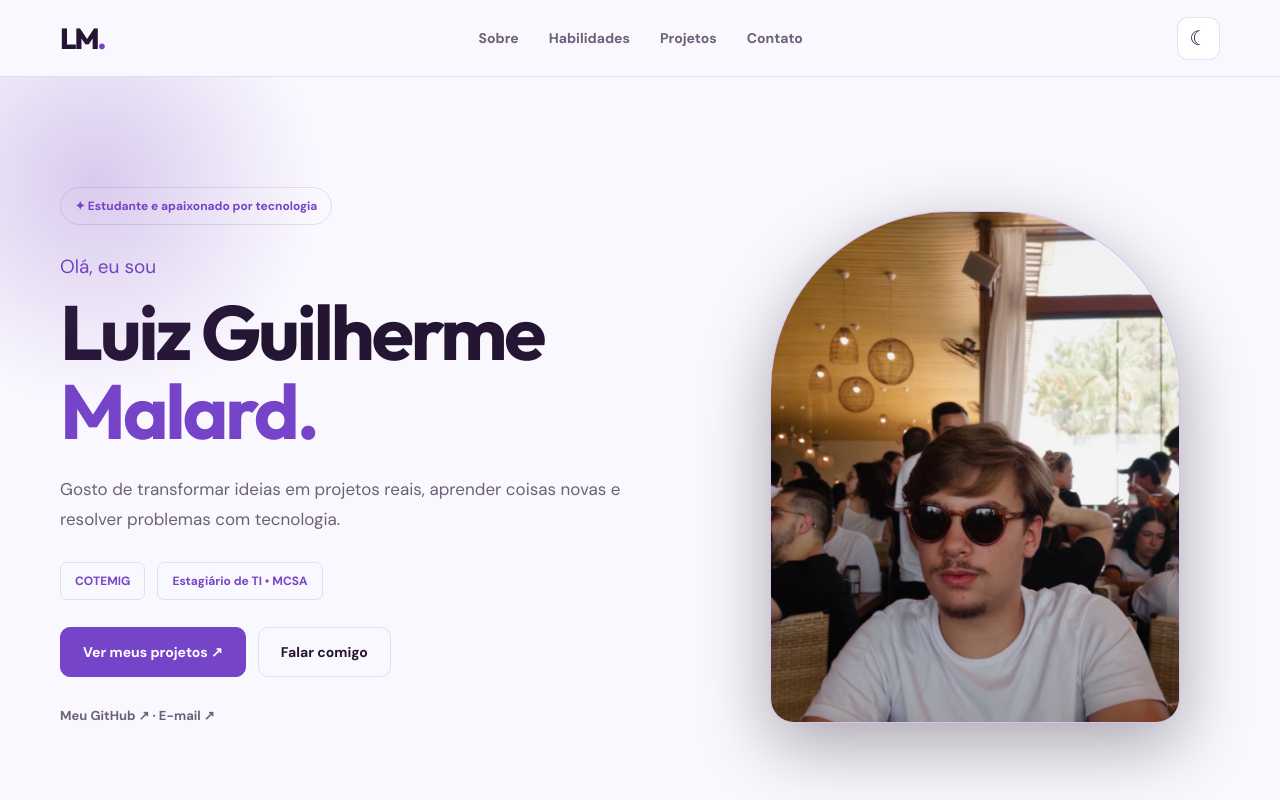
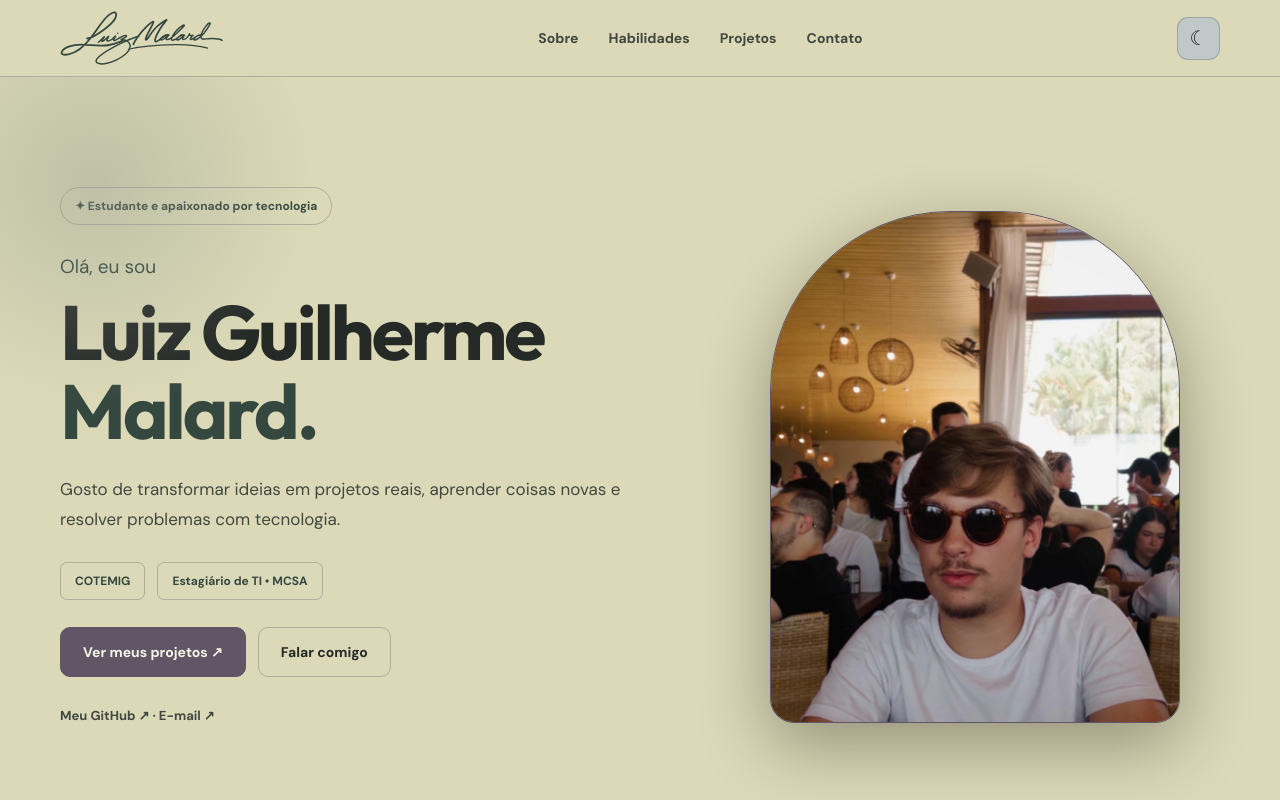
Before and after one commit to luizmalard7/portifolio-luiz-malard, a plain HTML site: page index.html in a window 1280 px wide. Shown: the top 800 px of the page. Drawn offline with Linux system fonts and the light colour scheme.

Commit message:
mudancas

```diff
--- a/css/style.css
+++ b/css/style.css
@@ -1,13 +1,24 @@
 :root {
     font-family: 'DM Sans', sans-serif;
     color-scheme: dark;
-    --bg: #100b1d;
-    --surface: #191128;
-    --surface2: #241733;
-    --text: #f7f4ff;
-    --muted: #b5a9c6;
-    --accent: #a77aff;
-    --border: rgba(208, 185, 255, .16)
+    --sand: #dbd9b7;
+    --mist: #c1c9c8;
+    --sage: #a5b5ab;
+    --olive: #949a8e;
+    --slate: #615566;
+    --ink: #252a27;
+    --paper: #f5f4e7;
+    --bg: var(--ink);
+    --surface: #333a35;
+    --surface2: #424941;
+    --text: var(--paper);
+    --muted: var(--mist);
+    --accent: var(--sand);
+    --button-bg: var(--accent);
+    --button-text: var(--ink);
+    --border: #949a8e66;
+    --control-border: var(--olive);
+    --hero-glow: #a5b5ab2e
 }
 
 * {
@@ -28,13 +39,17 @@ body {
 
 body[data-theme=light] {
     color-scheme: light;
-    --bg: #faf8ff;
-    --surface: #fff;
-    --surface2: #f1eafa;
-    --text: #241532;
-    --muted: #6d607a;
-    --accent: #7544c8;
-    --border: rgba(70, 35, 105, .13)
+    --bg: var(--sand);
+    --surface: var(--mist);
+    --surface2: var(--sage);
+    --text: var(--ink);
+    --muted: #414840;
+    --accent: #35483f;
+    --button-bg: var(--slate);
+    --button-text: var(--paper);
+    --border: #61556655;
+    --control-border: var(--slate);
+    --hero-glow: #949a8e66
 }
 
 a {
@@ -86,6 +101,19 @@ textarea:focus-visible {
     display: flex;
     justify-content: space-between;
     align-items: center
+}
+
+.signature-logo {
+    display: inline-flex;
+    width: clamp(128px, 18vw, 164px);
+    padding: 4px 0;
+    color: var(--accent)
+}
+
+.signature-logo svg {
+    display: block;
+    width: 100%;
+    height: auto
 }
 
 .logo {
@@ -140,7 +168,7 @@ nav a:hover,
     inset: -120px auto auto -130px;
     width: 450px;
     height: 450px;
-    background: radial-gradient(circle, #6f38b43d, transparent 70%);
+    background: radial-gradient(circle, var(--hero-glow), transparent 70%);
     pointer-events: none
 }
 
@@ -212,11 +240,11 @@ p {
 }
 
 .btn {
-    background: var(--accent);
-    border: 1px solid var(--accent);
+    background: var(--button-bg);
+    border: 1px solid var(--button-bg);
     border-radius: 10px;
     padding: 15px 22px;
-    color: white;
+    color: var(--button-text);
     display: inline-flex;
     align-items: center;
     justify-content: center;
@@ -246,7 +274,7 @@ p {
     width: 100%;
     max-width: 410px;
     margin: auto;
-    border: 1px solid #b892ec77;
+    border: 1px solid var(--control-border);
     border-radius: 180px 180px 24px 24px;
     overflow: hidden;
     aspect-ratio: 4/5;
@@ -339,7 +367,7 @@ p {
     justify-content: center;
     text-align: center;
     padding: 15px;
-    color: white
+    color: var(--ink)
 }
 
 .art strong {
@@ -348,24 +376,24 @@ p {
 }
 
 .art strong span {
-    color: #c9a7ff
+    color: var(--sand)
 }
 
 .rage {
-    background: radial-gradient(circle, #6932b3, #251235 78%)
+    background: radial-gradient(circle, var(--slate), var(--ink) 78%);
+    color: var(--paper)
 }
 
 .periodic {
-    background: linear-gradient(130deg, #253052, #39254c)
+    background: linear-gradient(130deg, var(--mist), var(--sage))
 }
 
 .first {
-    background: linear-gradient(130deg, #39204d, #161c37)
+    background: linear-gradient(130deg, var(--olive), var(--sand))
 }
 
 .first strong {
-    font: 600 21px monospace;
-    color: #d5b9ff
+    font: 600 21px monospace
 }
 
 .project-copy {
@@ -443,7 +471,7 @@ p {
     margin-top: 9px;
     padding: 14px;
     border-radius: 9px;
-    border: 1px solid var(--border);
+    border: 1px solid var(--control-border);
     background: var(--bg);
     color: var(--text);
     resize: vertical
@@ -452,7 +480,7 @@ p {
 .contact-form input::placeholder,
 .contact-form textarea::placeholder {
     color: var(--muted);
-    opacity: .8
+    opacity: 1
 }
 
 .hint,
@@ -493,7 +521,7 @@ dialog {
 }
 
 dialog::backdrop {
-    background: #06030fce;
+    background: #252a27ce;
     backdrop-filter: blur(5px)
 }
 
--- a/index.html
+++ b/index.html
@@ -4,7 +4,8 @@
 <head>
     <meta charset="UTF-8">
     <meta name="viewport" content="width=device-width,initial-scale=1">
-    <meta name="theme-color" content="#100b1d">
+    <meta name="theme-color" content="#252a27">
+    <link rel="icon" type="image/svg+xml" sizes="any" href="imagens/favicon.svg">
     <meta name="description"
         content="Portfólio de Luiz Guilherme Malard, estudante do COTEMIG e estagiário de TI na MCSA">
     <title>Luiz Guilherme Malard | Portfólio</title>
@@ -18,7 +19,79 @@
 
 <body data-theme="dark">
     <header class="header">
-        <div class="container header-inner"><a class="logo" href="#inicio">LM<span>.</span></a>
+        <div class="container header-inner">
+            <a class="signature-logo" href="#inicio" aria-label="Luiz Guilherme Malard — início">
+                <svg viewBox="150 80 1920 635" xmlns="http://www.w3.org/2000/svg" aria-hidden="true"
+                    fill="none" stroke="currentColor" stroke-width="17" stroke-linecap="round" stroke-linejoin="round">
+                    <path stroke-width="21" d="M 467 402
+                        C 553 394 771 235 801 154
+                        C 825 82 779 81 724 125
+                        C 654 179 593 284 520 381
+                        C 445 482 356 566 247 588
+                        C 185 601 155 582 173 553
+                        C 203 503 303 475 394 474
+                        C 493 473 601 497 710 481
+                        C 779 471 829 452 884 430" />
+                    <path d="M 598 446
+                        C 626 428 648 397 667 383
+                        C 674 378 665 392 656 404
+                        C 639 427 634 441 650 434
+                        C 672 425 694 399 715 380
+                        C 725 371 716 388 708 399
+                        C 691 424 700 437 722 430
+                        C 751 421 777 398 796 375
+                        C 800 371 802 374 799 380
+                        C 781 409 767 427 790 425
+                        C 816 421 872 370 912 366
+                        C 932 363 937 374 914 388
+                        L 865 416
+                        C 914 414 961 438 970 476
+                        C 983 553 860 654 699 692
+                        C 622 710 564 693 573 658
+                        C 590 598 735 522 862 458
+                        C 942 419 1010 394 1074 373" />
+                    <circle cx="824" cy="341" r="9" fill="currentColor" stroke="none" />
+                    <path stroke-width="20" d="M 1009 471
+                        C 1023 428 1097 327 1160 266
+                        C 1197 230 1241 195 1245 206
+                        C 1248 218 1210 283 1175 351
+                        C 1154 392 1144 423 1161 417
+                        C 1178 410 1230 307 1294 255
+                        C 1335 222 1371 193 1399 184
+                        C 1353 239 1286 340 1266 403
+                        C 1253 447 1277 447 1308 422
+                        C 1337 399 1379 354 1422 363" />
+                    <path d="M 1423 362
+                        C 1399 350 1358 373 1336 400
+                        C 1315 427 1340 425 1372 405
+                        C 1391 392 1407 374 1423 362
+                        C 1408 379 1371 424 1416 414
+                        C 1464 403 1555 303 1596 263
+                        C 1616 243 1603 238 1582 252
+                        C 1534 282 1490 335 1464 381
+                        C 1442 421 1457 431 1493 414
+                        C 1533 394 1569 353 1604 364
+                        C 1580 350 1545 377 1527 397
+                        C 1504 423 1528 424 1554 408
+                        C 1575 395 1590 374 1608 362
+                        C 1595 380 1574 413 1594 413
+                        C 1618 413 1645 386 1663 360
+                        C 1676 340 1652 347 1664 361
+                        C 1672 372 1692 364 1709 364
+                        C 1692 380 1661 411 1683 414
+                        C 1713 413 1772 344 1803 364
+                        C 1779 353 1741 373 1725 400
+                        C 1707 426 1732 424 1762 406
+                        C 1804 382 1866 304 1902 242
+                        C 1923 203 1886 221 1861 254
+                        C 1833 290 1801 345 1800 382
+                        C 1799 421 1840 407 1888 404
+                        C 1941 401 2007 397 2048 424" />
+                    <path stroke-width="14" d="M 952 528
+                        C 1124 484 1305 476 1493 473
+                        C 1635 471 1760 480 1878 515" />
+                </svg>
+            </a>
             <nav id="menu"><a href="#sobre">Sobre</a><a href="#habilidades">Habilidades</a><a
                     href="#projetos">Projetos</a><a href="#contato">Contato</a></nav>
             <div><button id="theme-toggle" class="icon-btn" aria-label="Alternar tema">☀</button><button
--- a/js/script.js
+++ b/js/script.js
@@ -6,7 +6,10 @@ function setTheme(theme) {
     body.dataset.theme = theme;
     themeButton.textContent = theme === 'dark' ? '☀' : '☾';
     themeButton.setAttribute('aria-label', theme === 'dark' ? 'Ativar tema claro' : 'Ativar tema escuro');
-    document.querySelector('meta[name="theme-color"]').content = theme === 'dark' ? '#100b1d' : '#faf8ff'
+    const background = getComputedStyle(body).getPropertyValue('--bg').trim();
+    if (background) {
+        document.querySelector('meta[name="theme-color"]').content = background;
+    }
 }
 
 const savedTheme = localStorage.getItem('luiz-portfolio-theme');
```
Also changed, not shown: imagens/favicon.svg (added).
